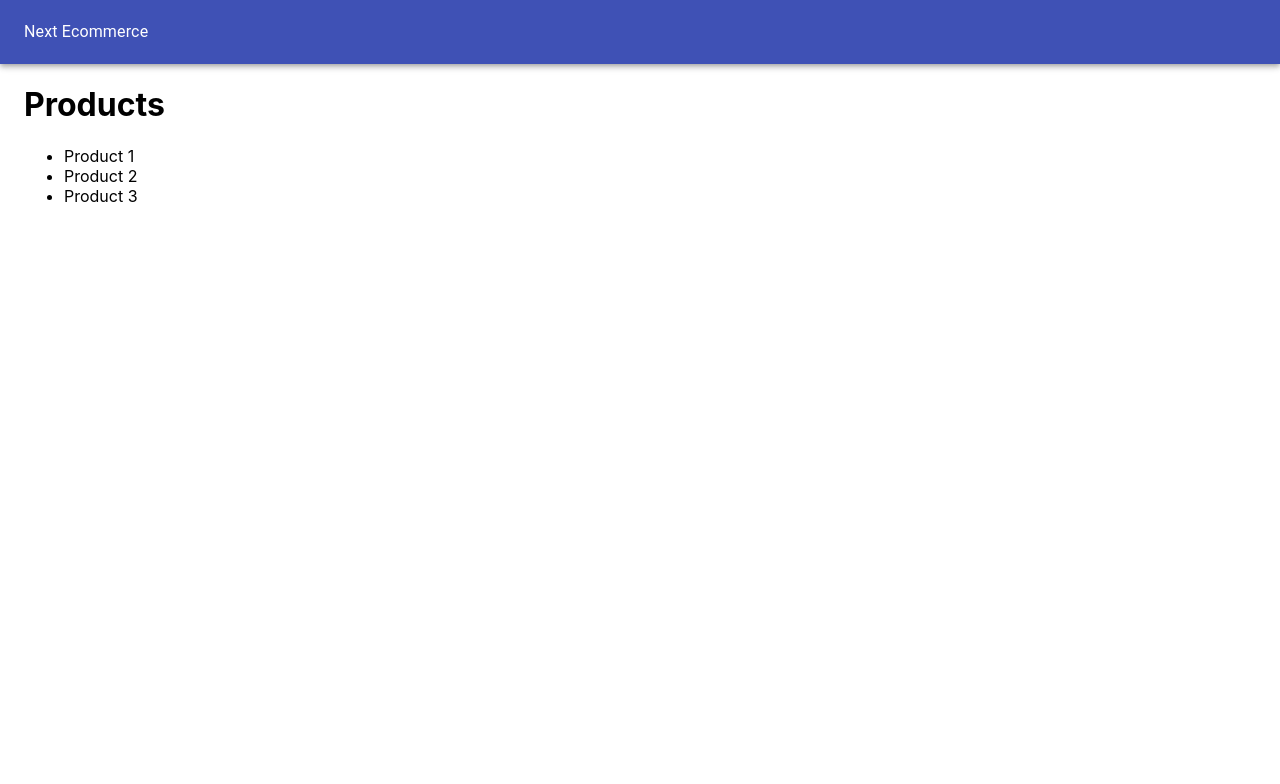
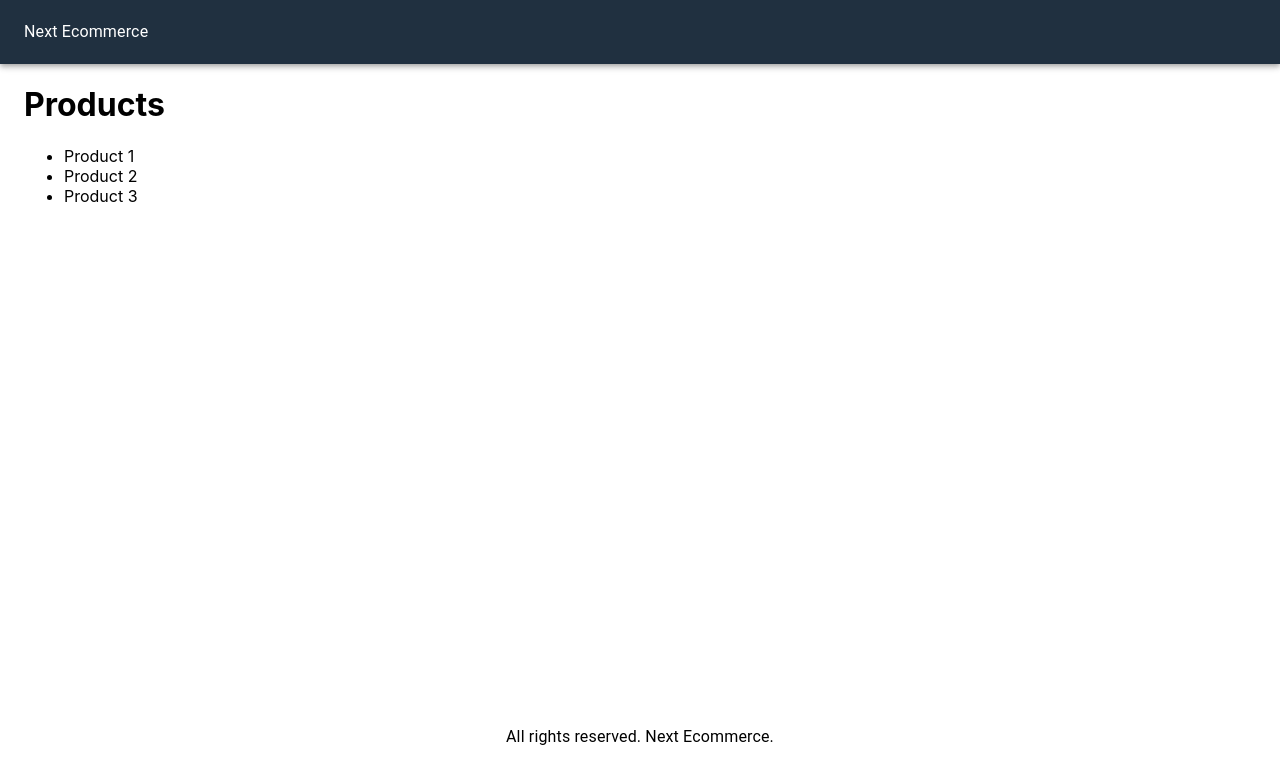
Before and after one commit to GabrielDillenburg/NextJS-Ecommerce, a Next.js app: page / in a window 1280 px wide. Shown: the top 784 px of the page. Built offline with nearby package versions, Linux system fonts and the light colour scheme.

Commit message:
feat: add util style classes

```diff
--- a/components/Layout.js
+++ b/components/Layout.js
@@ -1,19 +1,24 @@
 import React from 'react'
 import Head from 'next/head'
 import { AppBar, Toolbar, Typography, Container } from '@material-ui/core'
+import useStyles from '../utils/styles'
 
 export default function Layout({ children }) {
+	const classes = useStyles()
 	return (
 		<div>
 			<Head>
 				<title>Next Ecommerce</title>
 			</Head>
-			<AppBar position='static'>
+			<AppBar position='static' className={classes.navbar}>
 				<Toolbar>
-					<Typography>Next Ecommerce </Typography>
+					<Typography> Next Ecommerce </Typography>
 				</Toolbar>
 			</AppBar>
-			<Container>{children}</Container>
+			<Container className={classes.main}>{children}</Container>
+			<footer className={classes.footer}>
+				<Typography> All rights reserved. Next Ecommerce. </Typography>
+			</footer>
 		</div>
 	)
 }
--- /dev/null
+++ b/utils/styles.js
@@ -0,0 +1,19 @@
+import { makeStyles } from '@material-ui/core'
+
+const useStyles = makeStyles({
+	navbar: {
+		backgroundColor: '#203040',
+		'& a': {
+			color: '#ffffff',
+			marginLeft: 10,
+		},
+	},
+	main: {
+		minHeight: '80vh',
+	},
+	footer: {
+		textAlign: 'center',
+	},
+})
+
+export default useStyles
```
